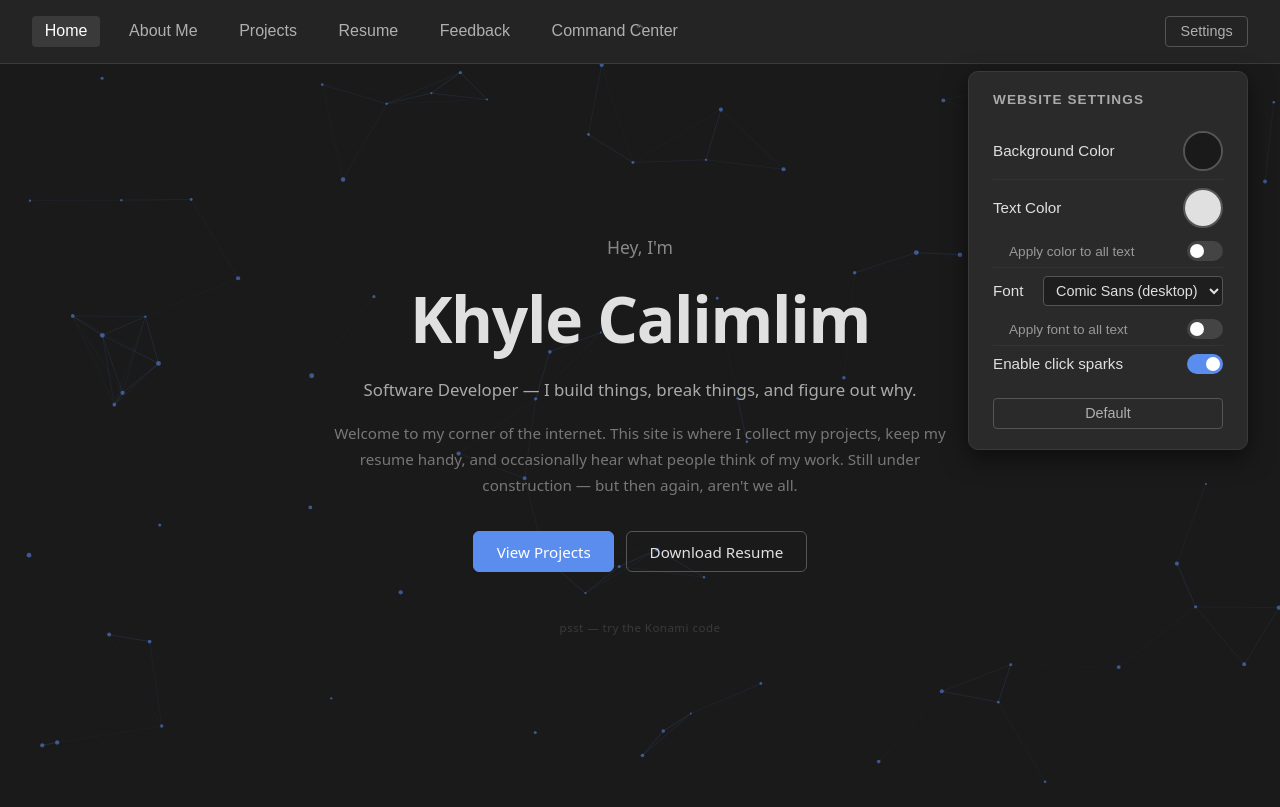
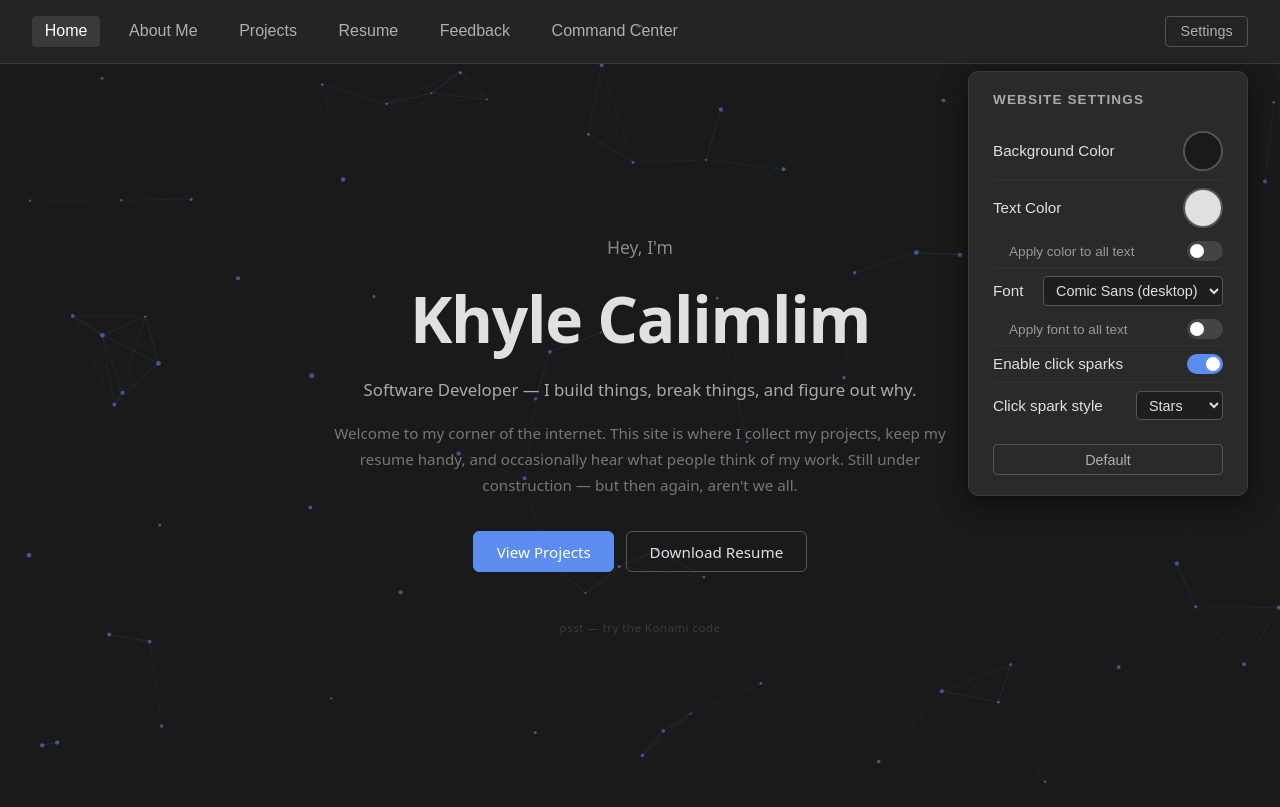
Before and after one commit to khylecalimlim/personal_website, an Angular app in the folder my-website-Angular/: page / in a window 1280 px wide. Both pictures are taken after a click on the button "Settings". Built offline with nearby package versions, Linux system fonts and the light colour scheme; a web font is replaced by a local one.

Commit message:
Add selectable presets (Stars, Hearts, Shapes, Fire) for click spark glyphs/colors

```diff
--- a/my-website-Angular/src/app/app.component.html
+++ b/my-website-Angular/src/app/app.component.html
@@ -96,6 +96,19 @@
         </label>
       </div>
 
+      <div class="setting-row">
+        <label>Click spark style</label>
+        <select
+          class="font-select"
+          [value]="theme.sparkPreset()"
+          (change)="theme.sparkPreset.set($any($event.target).value)"
+        >
+          @for (opt of theme.sparkPresetOptions; track opt.key) {
+            <option [value]="opt.key">{{ opt.label }}</option>
+          }
+        </select>
+      </div>
+
       <button class="default-btn" (click)="theme.reset()">Default</button>
     </div>
   }
--- a/my-website-Angular/src/app/app.component.ts
+++ b/my-website-Angular/src/app/app.component.ts
@@ -1,6 +1,6 @@
 import { Component, inject, signal, HostListener } from '@angular/core';
 import { RouterOutlet, RouterLink, RouterLinkActive } from '@angular/router';
-import { ThemeService } from './theme.service';
+import { SPARK_PRESETS, ThemeService } from './theme.service';
 
 interface Spark {
   id: number;
@@ -16,8 +16,6 @@ interface Spark {
 
 const SPARK_COUNT    = 6;
 const SPARK_LIFETIME = 650; // ms — must match the CSS animation duration
-const SPARK_GLYPHS   = ['✦', '✧', '★', '✷', '✺'];
-const SPARK_COLORS   = ['#5b8dee', '#f5d76e', '#e8e8e8', '#9b8cf2'];
 
 @Component({
   selector: 'app-root',
@@ -53,6 +51,7 @@ export class AppComponent {
   onDocumentClick(e: MouseEvent) {
     if (!this.theme.clickSparksEnabled()) return;
 
+    const preset = SPARK_PRESETS[this.theme.sparkPreset()];
     const burst: Spark[] = Array.from({ length: SPARK_COUNT }, () => {
       const angle    = Math.random() * Math.PI * 2;
       const distance = 28 + Math.random() * 42;
@@ -64,8 +63,8 @@ export class AppComponent {
         dy: Math.sin(angle) * distance,
         rotation: (Math.random() - 0.5) * 360,
         size: 10 + Math.random() * 10,
-        glyph: SPARK_GLYPHS[Math.floor(Math.random() * SPARK_GLYPHS.length)],
-        color: SPARK_COLORS[Math.floor(Math.random() * SPARK_COLORS.length)],
+        glyph: preset.glyphs[Math.floor(Math.random() * preset.glyphs.length)],
+        color: preset.colors[Math.floor(Math.random() * preset.colors.length)],
       };
     });
 
--- a/my-website-Angular/src/app/theme.service.ts
+++ b/my-website-Angular/src/app/theme.service.ts
@@ -8,6 +8,37 @@ export interface FontOption {
   label: string;
   value: string;
 }
+
+export interface SparkPreset {
+  label: string;
+  glyphs: string[];
+  colors: string[];
+}
+
+export const DEFAULT_SPARK_PRESET = 'stars';
+
+export const SPARK_PRESETS: Record<string, SparkPreset> = {
+  stars: {
+    label: 'Stars',
+    glyphs: ['✦', '✧', '★', '✷', '✺'],
+    colors: ['#5b8dee', '#f5d76e', '#e8e8e8', '#9b8cf2'],
+  },
+  hearts: {
+    label: 'Hearts',
+    glyphs: ['♥', '❥', '💕', '💖', '💗'],
+    colors: ['#ff6b9d', '#ff8fab', '#ffc2d1', '#e0529c'],
+  },
+  shapes: {
+    label: 'Shapes',
+    glyphs: ['●', '▲', '■', '◆', '✚'],
+    colors: ['#5be05c', '#5b8dee', '#f5d76e', '#e8e8e8'],
+  },
+  fire: {
+    label: 'Fire',
+    glyphs: ['🔥', '✨', '💥', '⚡', '🌟'],
+    colors: ['#ff7a3d', '#ff4d4d', '#ffce4d', '#ff9d4d'],
+  },
+};
 
 @Injectable({ providedIn: 'root' })
 export class ThemeService {
@@ -20,6 +51,12 @@ export class ThemeService {
   applyFontToHeader = signal(false);
   applyTextColorToHeader = signal(false);
   clickSparksEnabled = signal(true);
+  sparkPreset = signal(DEFAULT_SPARK_PRESET);
+
+  readonly sparkPresetOptions = Object.entries(SPARK_PRESETS).map(([key, preset]) => ({
+    key,
+    label: preset.label,
+  }));
 
   // Web fonts (Fira Code, Inter, Lato, Merriweather, Nunito, Oswald, Playfair
   // Display, Poppins, Raleway, Roboto, Space Mono, Ubuntu) are loaded via the
@@ -60,5 +97,6 @@ export class ThemeService {
     this.applyFontToHeader.set(false);
     this.applyTextColorToHeader.set(false);
     this.clickSparksEnabled.set(true);
+    this.sparkPreset.set(DEFAULT_SPARK_PRESET);
   }
 }
```
